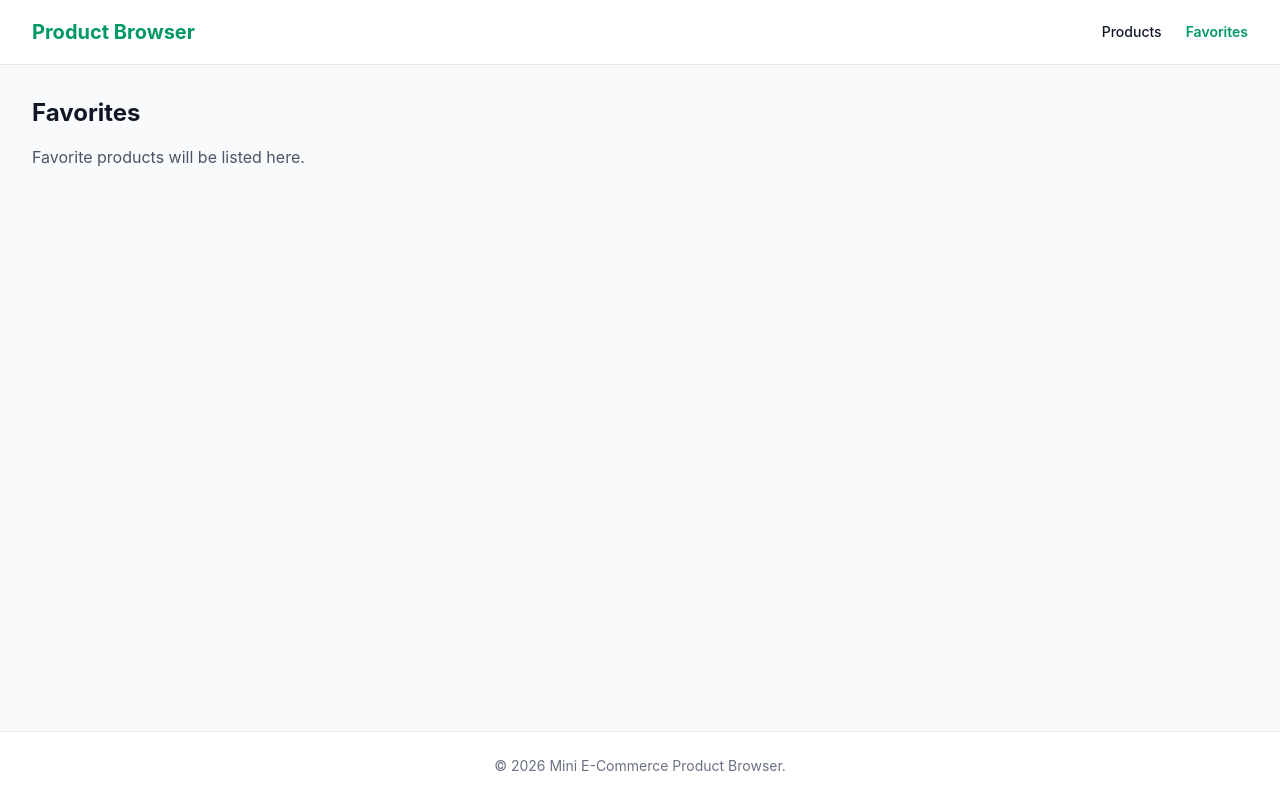
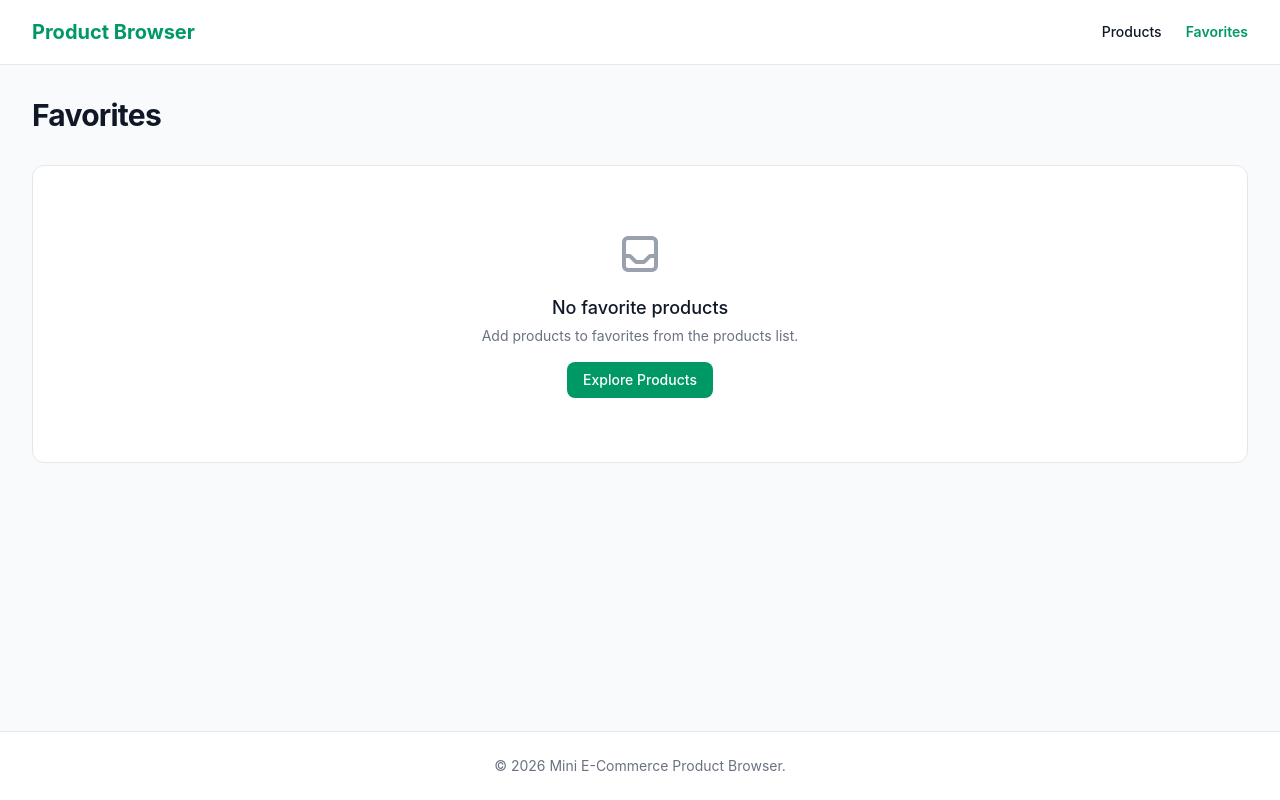
Before and after one commit to juan-dio/dutamedia-fe-test, a Vue app: page /favorites in a window 1280 px wide. Built offline with nearby package versions, Linux system fonts and the light colour scheme.

Commit message:
feat: implement issue5 favorite products and favorites page

```diff
--- a/src/components/product/ProductCard.vue
+++ b/src/components/product/ProductCard.vue
@@ -1,55 +1,23 @@
 <script setup lang="ts">
-import { ref, onMounted } from "vue";
+import { computed } from "vue";
 import type { Product } from "../../types/product";
+import { useFavorites } from "../../composables/useFavorites";
 
 const props = defineProps<{
   product: Product;
 }>();
 
-const isFavorite = ref(false);
-
-function checkIsFavorite() {
-  const saved = localStorage.getItem("favorites");
-  if (saved) {
-    try {
-      const favs: number[] = JSON.parse(saved);
-      isFavorite.value = favs.includes(props.product.id);
-    } catch {
-      isFavorite.value = false;
-    }
-  }
-}
+const { isFavorite: checkIsFavorite, toggleFavorite: toggleFav } = useFavorites();
+const isFavorite = computed(() => checkIsFavorite(props.product.id));
 
 function toggleFavorite() {
-  const saved = localStorage.getItem("favorites");
-  let favs: number[] = [];
-  if (saved) {
-    try {
-      favs = JSON.parse(saved);
-    } catch {
-      favs = [];
-    }
-  }
-
-  if (isFavorite.value) {
-    favs = favs.filter((id) => id !== props.product.id);
-    isFavorite.value = false;
-  } else {
-    favs.push(props.product.id);
-    isFavorite.value = true;
-  }
-
-  localStorage.setItem("favorites", JSON.stringify(favs));
+  toggleFav(props.product.id);
 }
 
 function handleImageError(event: Event) {
   const target = event.target as HTMLImageElement;
   target.src = "https://images.unsplash.com/photo-1584824486509-112e4181ff6b?auto=format&fit=crop&w=600&q=80";
 }
-
-onMounted(() => {
-  checkIsFavorite();
-});
 </script>
 
 <template>
--- /dev/null
+++ b/src/composables/useFavorites.ts
@@ -0,0 +1,45 @@
+import { ref } from "vue";
+
+const FAVORITES_KEY = "favorite_product_ids";
+
+const favoriteIds = ref<number[]>([]);
+
+export function useFavorites() {
+  function loadFavorites() {
+    const saved = localStorage.getItem(FAVORITES_KEY);
+    if (saved) {
+      try {
+        favoriteIds.value = JSON.parse(saved);
+      } catch {
+        favoriteIds.value = [];
+      }
+    } else {
+      favoriteIds.value = [];
+    }
+  }
+
+  function saveFavorites() {
+    localStorage.setItem(FAVORITES_KEY, JSON.stringify(favoriteIds.value));
+  }
+
+  function isFavorite(id: number): boolean {
+    return favoriteIds.value.includes(id);
+  }
+
+  function toggleFavorite(id: number) {
+    loadFavorites();
+    if (isFavorite(id)) {
+      favoriteIds.value = favoriteIds.value.filter((favId) => favId !== id);
+    } else {
+      favoriteIds.value.push(id);
+    }
+    saveFavorites();
+  }
+
+  return {
+    favoriteIds,
+    loadFavorites,
+    isFavorite,
+    toggleFavorite,
+  };
+}
--- a/src/views/Favorites.vue
+++ b/src/views/Favorites.vue
@@ -1,8 +1,119 @@
+<script setup lang="ts">
+import { ref, onMounted, watch } from "vue";
+import { useFavorites } from "../composables/useFavorites";
+import { getProductById } from "../services/productService";
+import type { Product } from "../types/product";
+import ProductCard from "../components/product/ProductCard.vue";
+import ProductSkeleton from "../components/common/ProductSkeleton.vue";
+import ErrorMessage from "../components/common/ErrorMessage.vue";
+
+const { favoriteIds, loadFavorites } = useFavorites();
+const products = ref<Product[]>([]);
+const loading = ref<boolean>(false);
+const error = ref<string | null>(null);
+
+watch(favoriteIds, (newIds) => {
+  products.value = products.value.filter((p) => newIds.includes(p.id));
+});
+
+async function fetchFavoriteProducts() {
+  loadFavorites();
+  if (favoriteIds.value.length === 0) {
+    products.value = [];
+    return;
+  }
+
+  loading.value = true;
+  error.value = null;
+
+  const fetched: Product[] = [];
+  try {
+    for (const id of favoriteIds.value) {
+      const product = await getProductById(id);
+      if (product) {
+        fetched.push(product);
+      }
+      await new Promise((resolve) => setTimeout(resolve, 300));
+    }
+    products.value = fetched;
+  } catch (err: any) {
+    error.value = err.message || "Failed to load favorite products.";
+    products.value = [];
+  } finally {
+    loading.value = false;
+  }
+}
+
+onMounted(() => {
+  fetchFavoriteProducts();
+});
+</script>
+
 <template>
   <div class="w-full">
-    <h1 class="text-2xl font-bold mb-4">Favorites</h1>
-    <p class="text-gray-600">Favorite products will be listed here.</p>
+    <div class="mb-8">
+      <h1 class="text-3xl font-bold text-gray-900 tracking-tight">Favorites</h1>
+    </div>
+
+    <!-- Error State -->
+    <ErrorMessage
+      v-if="error"
+      :message="error"
+      @retry="fetchFavoriteProducts"
+    />
+
+    <!-- Loading State -->
+    <div
+      v-if="loading && products.length === 0"
+      class="grid grid-cols-1 sm:grid-cols-2 md:grid-cols-3 lg:grid-cols-4 gap-6"
+    >
+      <ProductSkeleton v-for="n in 4" :key="n" />
+    </div>
+
+    <!-- Empty State -->
+    <div
+      v-else-if="!loading && favoriteIds.length === 0"
+      class="text-center py-16 bg-white rounded-xl border border-gray-200"
+    >
+      <svg
+        xmlns="http://www.w3.org/2000/svg"
+        class="mx-auto h-12 w-12 text-gray-400 mb-4"
+        fill="none"
+        viewBox="0 0 24 24"
+        stroke="currentColor"
+      >
+        <path
+          stroke-linecap="round"
+          stroke-linejoin="round"
+          stroke-width="2"
+          d="M20 13V6a2 2 0 00-2-2H6a2 2 0 00-2 2v7m16 0v5a2 2 0 01-2 2H6a2 2 0 01-2-2v-5m16 0h-2.586a1 1 0 00-.707.293l-2.414 2.414a1 1 0 01-.707.293h-3.172a1 1 0 01-.707-.293l-2.414-2.414A1 1 0 006.586 13H4"
+        />
+      </svg>
+      <h3 class="text-lg font-medium text-gray-900 mb-1">
+        No favorite products
+      </h3>
+      <p class="text-sm text-gray-500 mb-4">
+        Add products to favorites from the products list.
+      </p>
+      <router-link
+        to="/"
+        class="px-4 py-2 bg-emerald-600 text-white font-medium rounded-lg hover:bg-emerald-700 transition text-sm inline-block"
+      >
+        Explore Products
+      </router-link>
+    </div>
+
+    <!-- Success Grid -->
+    <div v-else>
+      <div
+        class="grid grid-cols-1 sm:grid-cols-2 md:grid-cols-3 lg:grid-cols-4 gap-6"
+      >
+        <ProductCard
+          v-for="product in products"
+          :key="product.id"
+          :product="product"
+        />
+      </div>
+    </div>
   </div>
 </template>
-
-<script setup lang="ts"></script>
--- a/src/views/ProductDetail.vue
+++ b/src/views/ProductDetail.vue
@@ -1,15 +1,20 @@
 <script setup lang="ts">
-import { ref, computed, onMounted, watch } from "vue";
+import { ref, computed, watch, onMounted } from "vue";
 import { useRoute, useRouter } from "vue-router";
 import { useProductDetail } from "../composables/useProductDetail";
+import { useFavorites } from "../composables/useFavorites";
 import ErrorMessage from "../components/common/ErrorMessage.vue";
 
 const route = useRoute();
 const router = useRouter();
 const { product, loading, error, fetchProduct } = useProductDetail();
+const { isFavorite: checkIsFavorite, toggleFavorite: toggleFav } =
+  useFavorites();
 
 const selectedImageIndex = ref<number>(0);
-const isFavorite = ref<boolean>(false);
+const isFavorite = computed(() =>
+  product.value ? checkIsFavorite(product.value.id) : false,
+);
 
 const currentImage = computed(() => {
   if (!product.value) return "";
@@ -39,40 +44,9 @@ const discountedPrice = computed(() => {
   }).format(discounted);
 });
 
-function checkIsFavorite() {
-  if (!product.value) return;
-  const saved = localStorage.getItem("favorites");
-  if (saved) {
-    try {
-      const favs: number[] = JSON.parse(saved);
-      isFavorite.value = favs.includes(product.value.id);
-    } catch {
-      isFavorite.value = false;
-    }
-  }
-}
-
 function toggleFavorite() {
   if (!product.value) return;
-  const saved = localStorage.getItem("favorites");
-  let favs: number[] = [];
-  if (saved) {
-    try {
-      favs = JSON.parse(saved);
-    } catch {
-      favs = [];
-    }
-  }
-
-  if (isFavorite.value) {
-    favs = favs.filter((id) => product.value && id !== product.value.id);
-    isFavorite.value = false;
-  } else {
-    favs.push(product.value.id);
-    isFavorite.value = true;
-  }
-
-  localStorage.setItem("favorites", JSON.stringify(favs));
+  toggleFav(product.value.id);
 }
 
 function handleImageError(event: Event) {
@@ -85,7 +59,6 @@ function loadData() {
   const id = route.params.id as string;
   if (id) {
     fetchProduct(id).then(() => {
-      checkIsFavorite();
       selectedImageIndex.value = 0;
     });
   }
```
